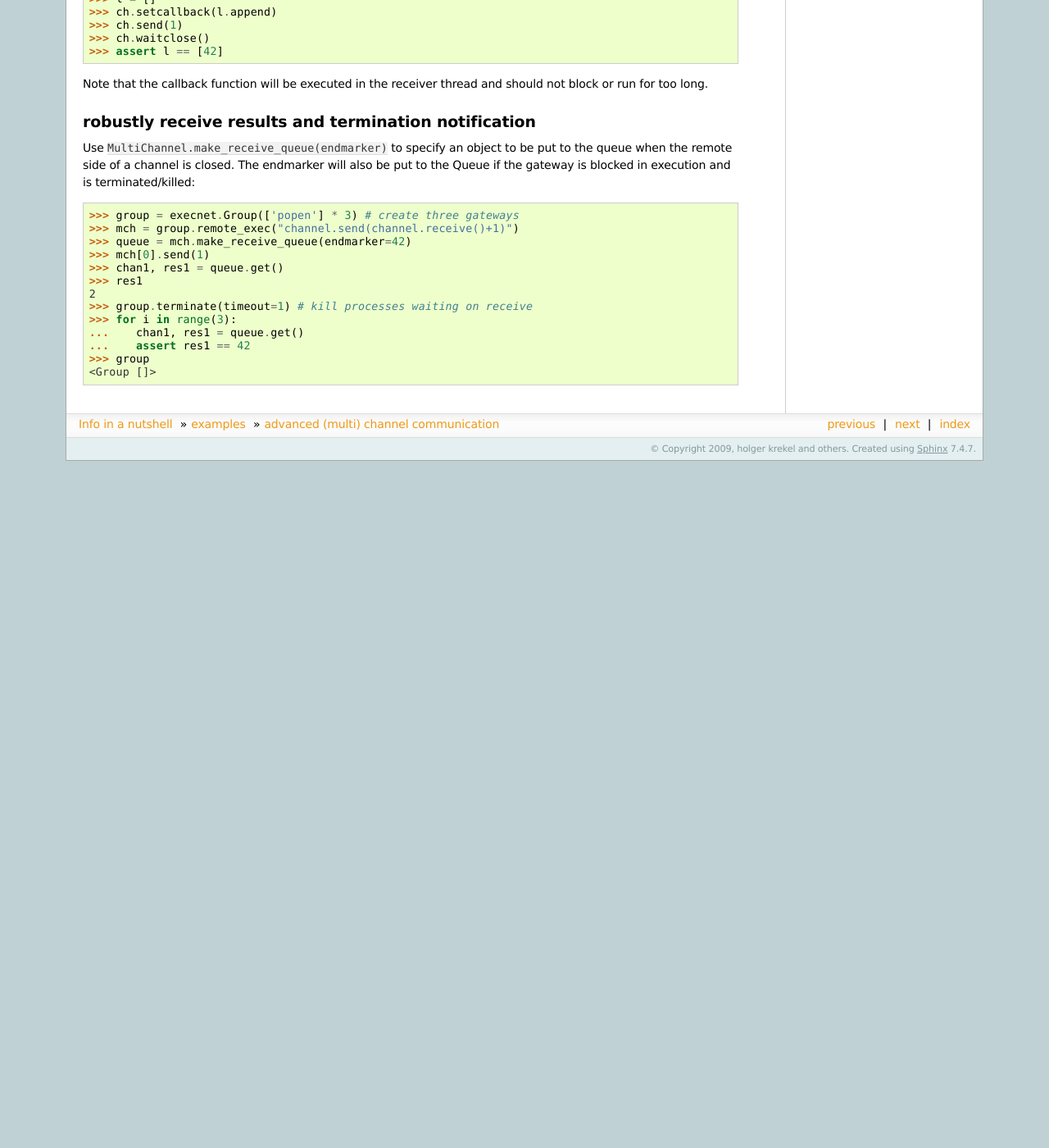
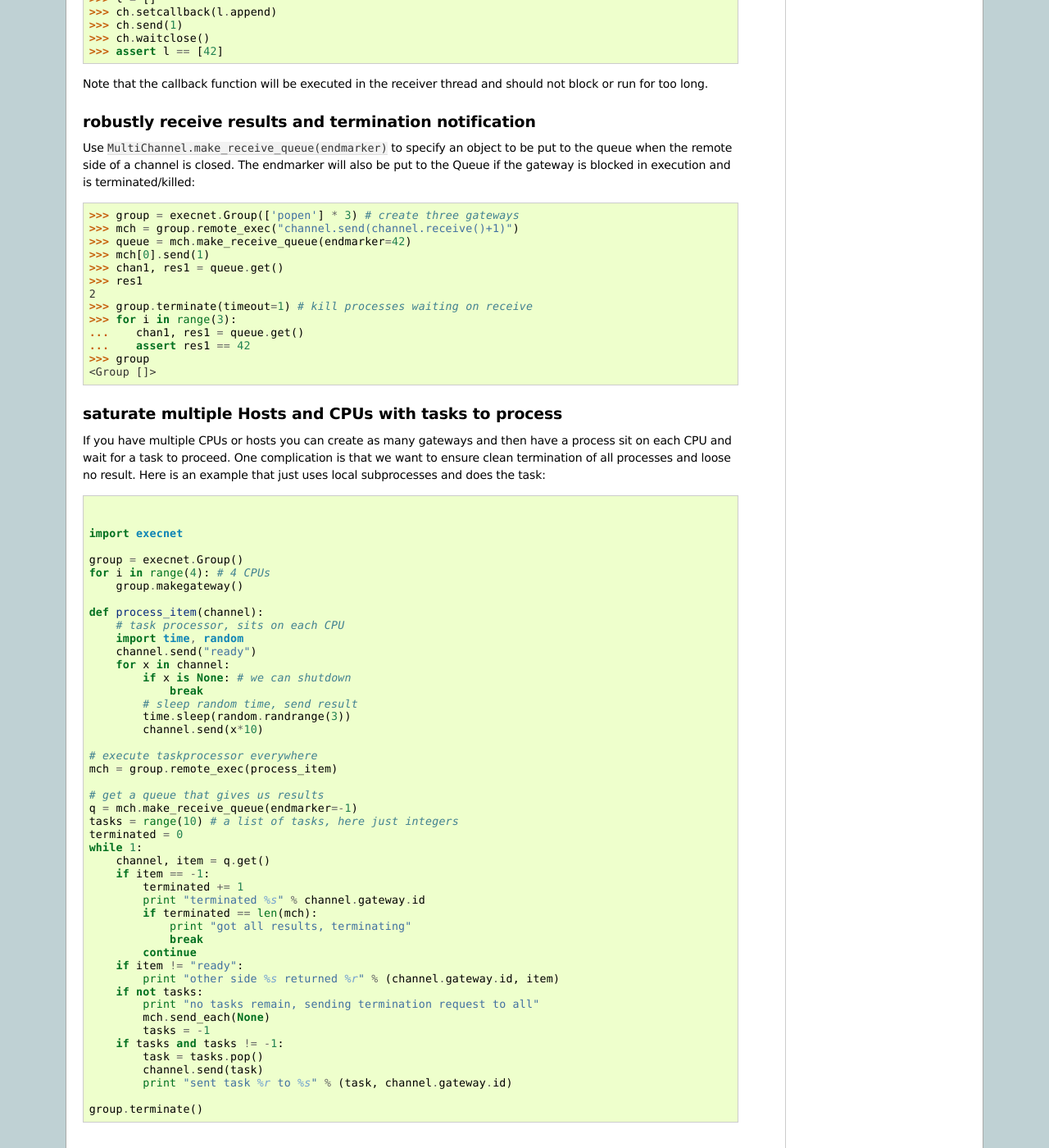
Before and after one commit to bryan-lunt/execnet, a Sphinx documentation site: the page built from doc/example/test_multi.txt, in a window 1280 px wide and 1400 px high, scrolled down 858 px. Shown: the whole window at 82% size. Built offline with Sphinx 7.4.7, drawn with Linux system fonts in a browser that asks for light colours; before the commit the page ends 1420 px from its top, so only the background shows below that; some of the changed text lies outside the part shown.

Commit message:
a simple taskserver.py which shows how to saturate a number of CPUs with processing tasks

```diff
--- /dev/null
+++ b/doc/example/taskserver.py
@@ -0,0 +1,47 @@
+
+
+import execnet
+
+group = execnet.Group()
+for i in range(4): # 4 CPUs
+    group.makegateway()
+
+def process_item(channel):
+    # task processor, sits on each CPU
+    import time, random
+    channel.send("ready")
+    for x in channel:
+        if x is None: # we can shutdown
+            break
+        # sleep random time, send result
+        time.sleep(random.randrange(3))
+        channel.send(x*10)
+
+# execute taskprocessor everywhere
+mch = group.remote_exec(process_item)
+
+# get a queue that gives us results
+q = mch.make_receive_queue(endmarker=-1)
+tasks = range(10) # a list of tasks, here just integers
+terminated = 0
+while 1:
+    channel, item = q.get()
+    if item == -1:
+        terminated += 1
+        print "terminated %s" % channel.gateway.id
+        if terminated == len(mch):
+            print "got all results, terminating"
+            break
+        continue
+    if item != "ready":
+        print "other side %s returned %r" % (channel.gateway.id, item)
+    if not tasks:
+        print "no tasks remain, sending termination request to all"
+        mch.send_each(None)
+        tasks = -1
+    if tasks and tasks != -1:
+        task = tasks.pop()
+        channel.send(task)
+        print "sent task %r to %s" % (task, channel.gateway.id)
+
+group.terminate()
--- a/doc/example/test_multi.txt
+++ b/doc/example/test_multi.txt
@@ -73,3 +73,18 @@ is blocked in execution and is terminated/killed::
     ...    assert res1 == 42
     >>> group
     <Group []>
+
+
+
+saturate multiple Hosts and CPUs with tasks to process
+--------------------------------------------------------
+
+If you have multiple CPUs or hosts you can create as many
+gateways and then have a process sit on each CPU and wait
+for a task to proceed.  One complication is that we
+want to ensure clean termination of all processes
+and loose no result.  Here is an example that just uses
+local subprocesses and does the task:
+
+.. include:: taskserver.py
+    :literal:
```
